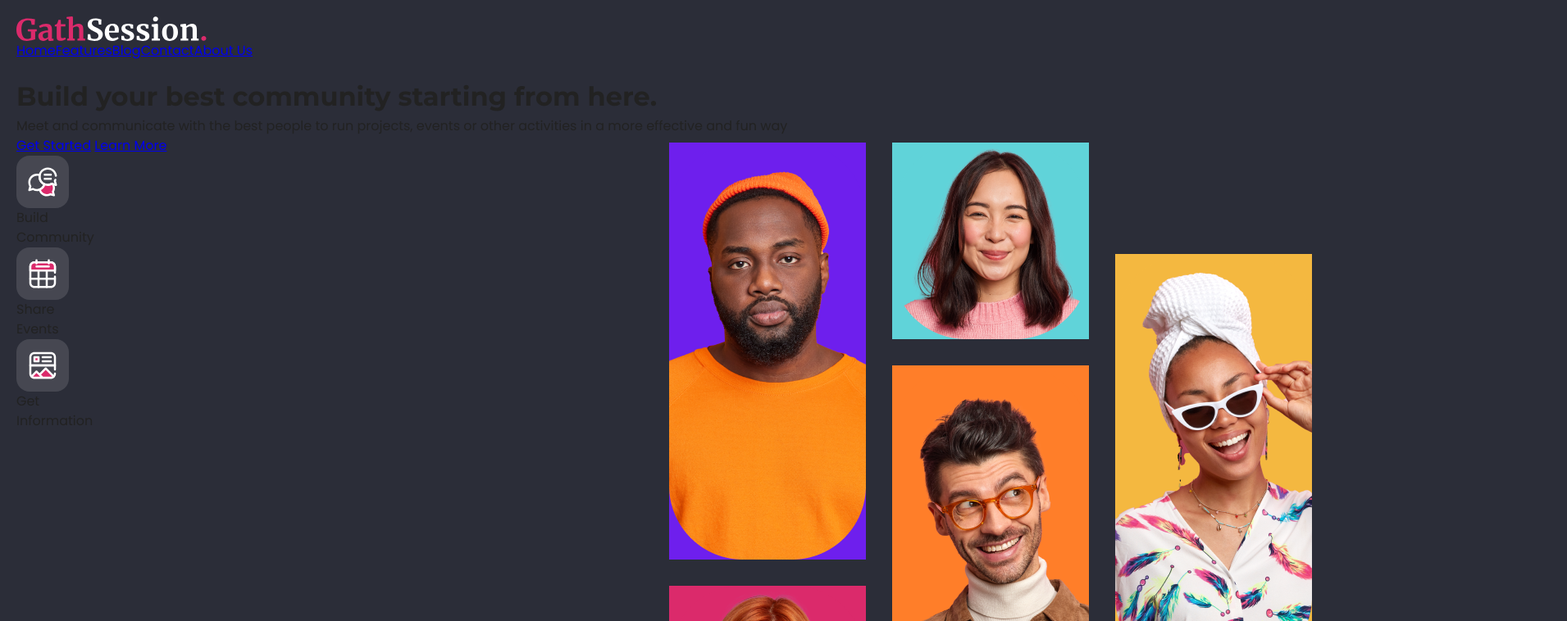
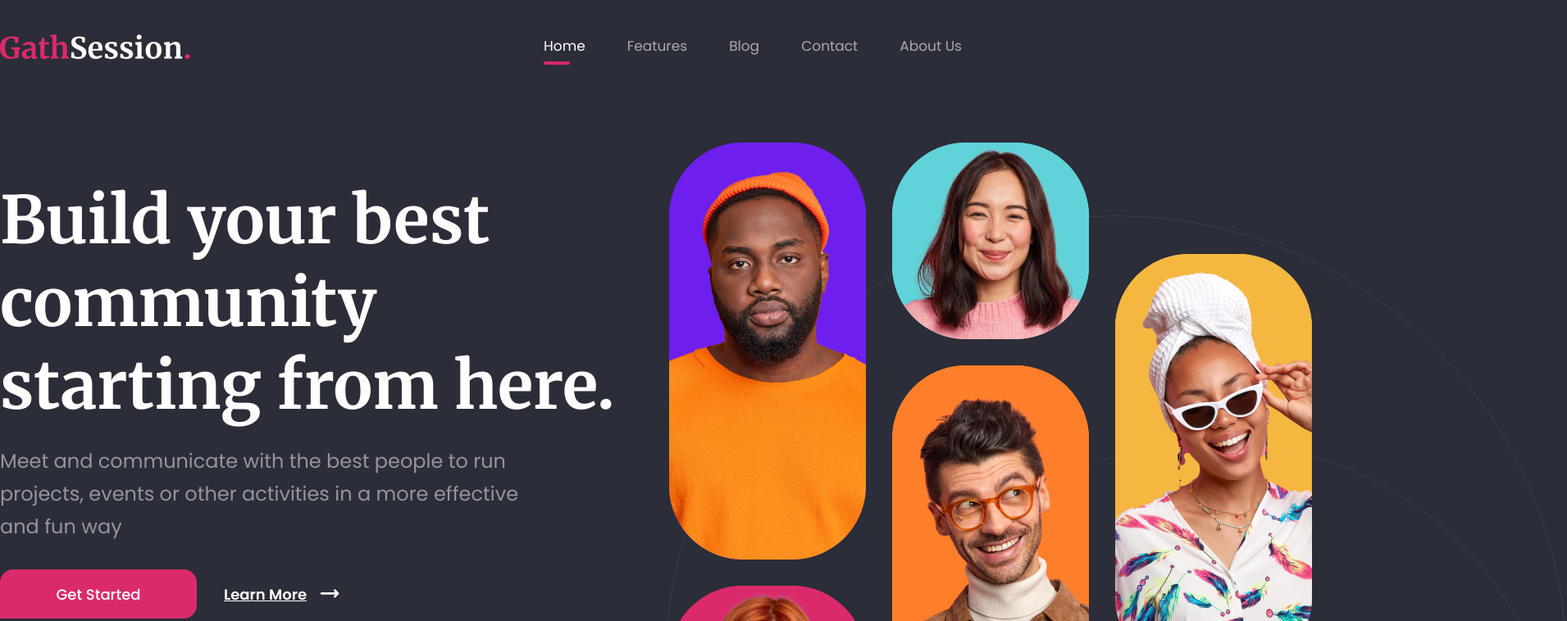
Before and after one commit to Txuriuri/master-web, a website: page proyectos/header-gathsession/index.html in a window 1280 px wide. Shown: the top 758 px of the page at 82% size, 1911 px wide, since content can reach past the window. Drawn offline with Linux system fonts and the light colour scheme.

Commit message:
Hero Gathsession: texto, acciones, iconos y circulos

```diff
--- a/proyectos/header-gathsession/index.html
+++ b/proyectos/header-gathsession/index.html
@@ -5,6 +5,9 @@
     <meta name="viewport" content="width=device-width, initial-scale=1.0">
     <title>Header - Gathsession</title>
     <link rel="stylesheet" href="style.css">
+    <link rel="preconnect" href="https://fonts.googleapis.com">
+<link rel="preconnect" href="https://fonts.gstatic.com" crossorigin>
+<link href="https://fonts.googleapis.com/css2?family=Merriweather:wght@700&family=Montserrat:ital,wght@0,100..900;1,100..900&family=Poppins:ital,wght@0,100;0,200;0,300;0,400;0,500;0,600;0,700;0,800;0,900;1,100;1,200;1,300;1,400;1,500;1,600;1,700;1,800;1,900&display=swap" rel="stylesheet">
   </head>
   <body>
     <div class="container">
@@ -28,26 +31,35 @@
             and fun way</p>
            <div class="hero__actions">
             <a href="#!" class="button">Get Started</a>
-            <a href="#!" class="button-link">Learn More</a>
+            <a href="#!" class="button-link">Learn More
+               <img src="imagenes/Arrow.svg" alt="">
+            </a>
+
+
            </div>
+          <div class="hero__features">
             <div class="icon">
              <span class="icon__box">
-              <img src="imagenes/icon-build.svg" alt="" class="">
+               <img src="imagenes/icon-build.svg" alt="">
              </span>
              <p>Build<br>Community</p>
            </div>
            <div class="icon">
              <span class="icon__box">
-              <img src="imagenes/icon-share.svg" alt="" class="">
+               <img src="imagenes/icon-share.svg" alt="">
              </span>
               <p>Share<br>Events</p>
            </div>
            <div class="icon">
              <span class="icon__box">
-              <img src="imagenes/icon-info.svg" alt="" class="">
+              <img src="imagenes/icon-info.svg" alt="">
              </span>
              <p>Get<br>Information</p>
            </div>
+         </div>
+
+
+
       </div>
            <div class="hero__feature-item hero__feature-item--morada">
             <img src="imagenes/foto-1-morada.png" alt="">
--- a/proyectos/header-gathsession/sass/abstracts/_mixins.scss
+++ b/proyectos/header-gathsession/sass/abstracts/_mixins.scss
@@ -10,14 +10,14 @@
 
 @mixin button() {
   display: inline-block;
-  background-color: $primary;
+  background-color: $pink;
   color: white;
-  padding: 12px 24px;
-  border-radius: 12px;
+
+
   font-weight: 500;
   text-decoration: none;
   border: none;
-  cursor: pointer;
+
   transition: opacity 0.2s ease;
 
   &:hover {
--- a/proyectos/header-gathsession/sass/abstracts/_variables.scss
+++ b/proyectos/header-gathsession/sass/abstracts/_variables.scss
@@ -9,6 +9,8 @@ $bg-light: #FAFAFA;
 $primary: #F25C05;
 $pink: #DB2A6B;
 $bg:  #2B2D38;
+$nav-grey: #ABABAB;
+$paragraph: #95969B;
 
 // Fuentes
 $main-font: "Poppins", sans-serif;
--- a/proyectos/header-gathsession/sass/components/_buttons.scss
+++ b/proyectos/header-gathsession/sass/components/_buttons.scss
@@ -1,4 +1,26 @@
 // Botones
-.btn {
+.button {
   @include button();
+  display: flex;
+  align-items: center;
+  justify-content: center;
+  width: 240px;
+  height: 60px;
+  border-radius: 16px 16px 16px 0;
+  font-size: 18px;
 }
+
+.button-link {
+  display: flex;
+  align-items: center;
+  gap: 8px;
+  color: white;
+  font-size: 18px;
+  font-weight: 600;
+  text-decoration: underline;
+  transition: 0.2s ease;
+
+  &:hover {
+    opacity: 0.9;
+  }
+}
--- a/proyectos/header-gathsession/sass/components/_hero.scss
+++ b/proyectos/header-gathsession/sass/components/_hero.scss
@@ -1,4 +1,69 @@
+.hero__content {
+    & h1 {
+        color: white;
+        font-weight: 700;
+        font-size: 80px;
+        font-family: "Merriweather", serif;
+        line-height: 1.26;
+        max-width: 770px;
 
+
+    }
+    & > p {
+        max-width: 655px;
+        line-height: 40px;
+        font-family: $main-font;
+        font-size: 24px;
+        color: $paragraph;
+        margin-top: 22px;
+        font-weight: 400;
+
+
+    }
+
+    & .hero__actions {
+        display: flex;
+        align-items: center;
+        gap: 33px;
+        margin-top: 32px;
+        margin-bottom: 144px;
+
+
+    }
+
+
+
+
+
+    & .hero__features {
+            display: flex;
+            gap: 50px;
+
+        }
+
+     .icon {
+        display: flex;
+        align-items: center;
+        gap: 17px;
+        &__box {
+            display: flex;
+            align-items: center;
+            justify-content: center;
+            width: 64px;
+            height: 64px;
+            background-color: #464751;
+            border-radius: 16px;
+        }
+        & > p {
+            font-size: 17px;
+            line-height: 24px;
+            font-weight: 600;
+            color: white;
+        }
+
+
+    }
+}
 
 .hero__feature-item {
     position: absolute;
@@ -8,6 +73,6 @@
     &--amarilla { left: 1360px; top: 310px; height: 509px; background-color: #F4B840; }
     &--naranja  { left: 1088px; top: 446px; height: 509px; background-color: #FF7E29; }
     &--rosa     { left: 816px;  top: 715px; height: 240px; background-color: #DB2A6B; }
-
+    border-radius: 90px;
 
 }
--- a/proyectos/header-gathsession/sass/layout/_container.scss
+++ b/proyectos/header-gathsession/sass/layout/_container.scss
@@ -3,8 +3,30 @@
   max-width: $max-width-container;
   margin-left: auto;
   margin-right: auto;
-  padding-left: 20px;
-  padding-right: 20px;
 
   position: relative;
+
+
+  &::before,
+  &::after {
+    content: "";
+    position: absolute;
+    border: 1px solid #3C3D47;
+    border-radius: 50%;
+    z-index: -1;
+
+  }
+  &::before {
+    left: 811px;
+    top: 263px;
+    width: 1100px;
+    height: 1100px;
+  }
+
+  &::after {
+    left: 1056px;
+    top: 539px;
+    width: 850px;
+    height: 850px;
+  }
 }
--- a/proyectos/header-gathsession/sass/layout/_header.scss
+++ b/proyectos/header-gathsession/sass/layout/_header.scss
@@ -2,6 +2,13 @@
 // Pendiente: estructura segun el diseno de Gathsession.
 
 header.header-principal {
-  padding-top: 20px;
-  padding-bottom: 20px;
+  padding-top: 42px;
+  padding-bottom: 147px;
+  display: flex;
+  justify-content: space-between;
+  align-items:center;
+
+
+
+
 }
--- a/proyectos/header-gathsession/sass/layout/_navbar.scss
+++ b/proyectos/header-gathsession/sass/layout/_navbar.scss
@@ -1,8 +1,37 @@
 // Barra de navegacion
 
 nav.nav-principal  {
+    margin-right: 107px;
+      li:first-child  a{
+            color: #FFFFFF;
+            position: relative;
+             &::after {
+      content: "";
+      position: absolute;
+      left: 0;
+      bottom: -11px;
+      width: 32px;
+      height: 4px;
+      background-color: $pink;
+      border-radius: 2px;
+
+    }
+        }
     ul {
         @include reset-list();
+        gap:51px;
+    }
+    a {
+        text-decoration: none;
+        font-size: 17px;
+        color:  $nav-grey;
+        font-weight: 400;
+        transition: color 0.2s ease;
+
+        &:hover {
+            color: white;
+        }
+
     }
 
 
```
Also changed, not shown: proyectos/header-gathsession/imagenes/Arrow.svg (added), proyectos/header-gathsession/imagenes/vector.svg (added), proyectos/header-gathsession/style.css, 1 other file. Lines whose indentation alone changed are shown as unchanged.
